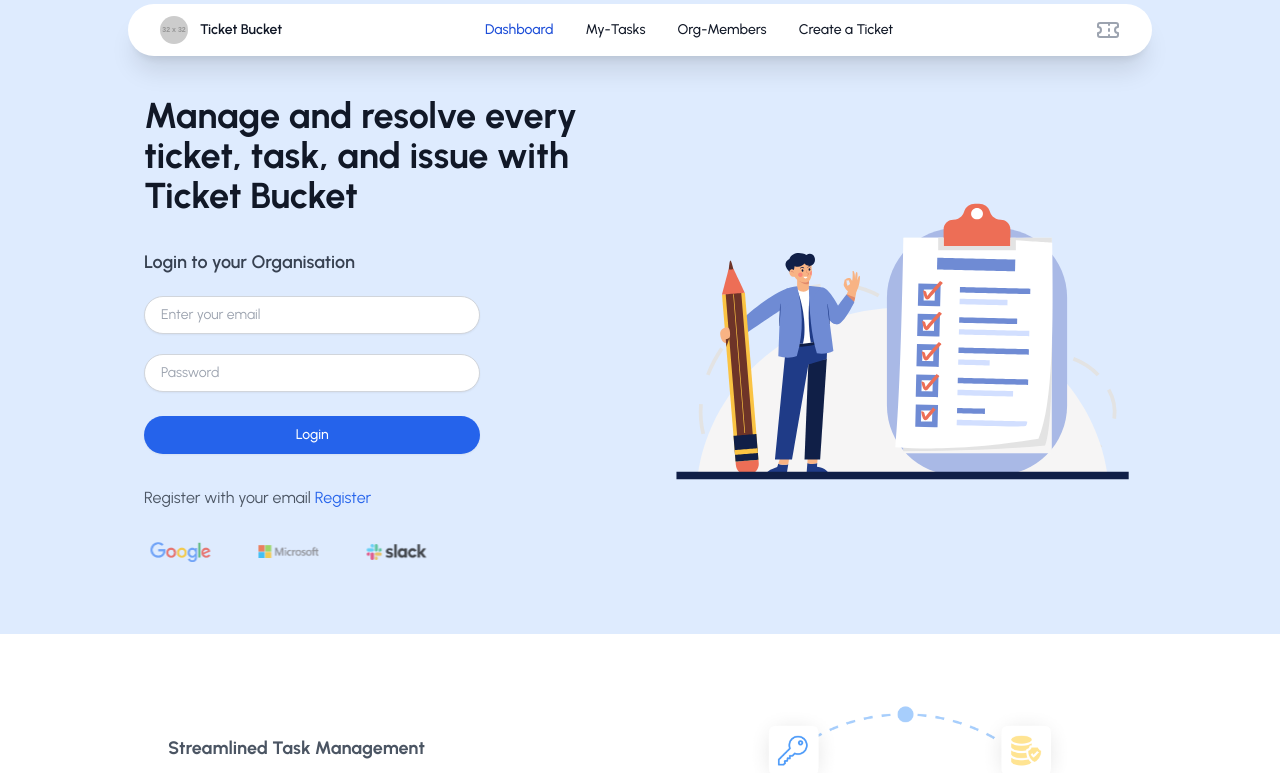
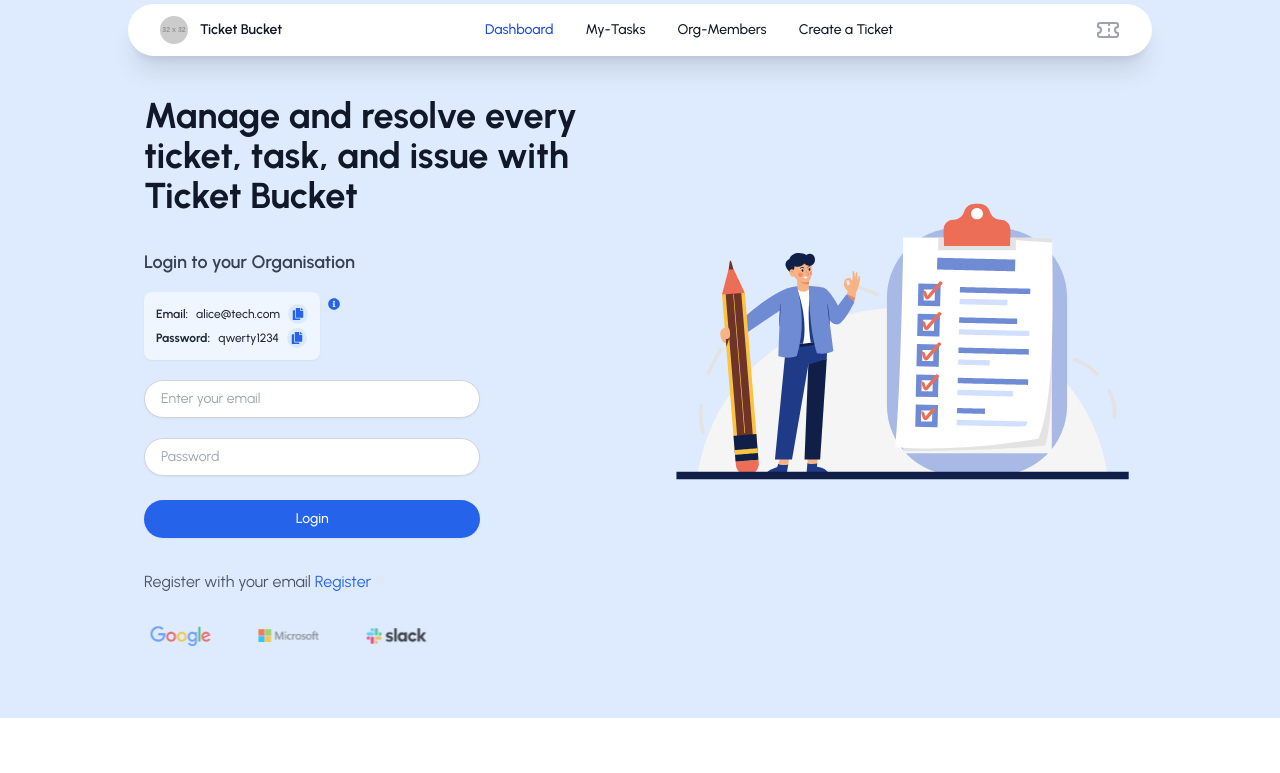
Before and after one commit to diptachoudhury/project-management, a Next.js app in the folder frontend/project-management/: page / in a window 1280 px wide. Shown: the top 773 px of the page. Built offline with nearby package versions, Linux system fonts and the light colour scheme; no server answers.

Commit message:
ADD demo credentails

```diff
--- a/frontend/project-management/src/components/Login.tsx
+++ b/frontend/project-management/src/components/Login.tsx
@@ -5,6 +5,7 @@ import toast from 'react-hot-toast';
 import { useRouter } from 'next/navigation';
 import apiAuth from '../lib/axiosAuth';
 import { z } from 'zod';
+import { FaCopy, FaInfoCircle } from 'react-icons/fa';
 
 const loginSchema = z.object({
   email: z.string().email('Please enter a valid email address'),
@@ -28,6 +29,9 @@ const LoginForm: React.FC = () => {
 
   const router = useRouter();
 
+  const demoEmail = 'alice@tech.com';
+  const demoPassword = 'qwerty1234';
+
   const validateField = (fieldName: keyof FormErrors, value: string) => {
     const result = loginSchema.shape[fieldName].safeParse(value);
 
@@ -48,9 +52,7 @@ const LoginForm: React.FC = () => {
   const handleSubmit = async (e: React.FormEvent) => {
     e.preventDefault();
 
-
     setTouched({ email: true, password: true });
-
 
     const isEmailValid = validateField('email', email);
     const isPasswordValid = validateField('password', password);
@@ -77,6 +79,16 @@ const LoginForm: React.FC = () => {
     }
   };
 
+  const handleCopy = async (text: string, type: 'Email' | 'Password') => {
+    try {
+      await navigator.clipboard.writeText(text);
+      toast.success(`${type} copied to clipboard!`);
+    } catch (err) {
+      toast.error(`Failed to copy ${type.toLowerCase()}.`);
+      console.error(`Failed to copy ${type.toLowerCase()}: `, err);
+    }
+  };
+
   return (
     <div className="flex flex-col items-center lg:items-start justify-start max-h-screen p-4 pl-0">
       <h2 className="text-lg font-semibold text-gray-700 text-center mb-4">
@@ -84,6 +96,40 @@ const LoginForm: React.FC = () => {
       </h2>
 
       <form onSubmit={handleSubmit} noValidate className="flex flex-col gap-4 w-3/4">
+
+        <div className="flex items-start ">
+          <div className=" bg-blue-50 p-3 rounded-lg shadow-sm ">
+            <p className="text-xs font-medium text-gray-800 flex items-center">
+              <span className="font-semibold mr-2">Email:</span> {demoEmail}
+              <button
+                type="button"
+                onClick={() => handleCopy(demoEmail, 'Email')}
+                className="ml-2 p-1 rounded-full bg-blue-100 hover:bg-blue-200 text-blue-600 focus:outline-none focus:ring-2 focus:ring-blue-500"
+                aria-label="Copy email"
+              >
+                <FaCopy size={12} />
+              </button>
+            </p>
+            <p className="text-xs font-medium text-gray-800 flex items-center mt-1">
+              <span className="font-bold mr-2">Password:</span> {demoPassword}
+              <button
+                type="button"
+                onClick={() => handleCopy(demoPassword, 'Password')}
+                className="ml-2 p-1 rounded-full bg-blue-100 hover:bg-blue-200 text-blue-600 focus:outline-none focus:ring-2 focus:ring-blue-500"
+                aria-label="Copy password"
+              >
+                <FaCopy size={12} />
+              </button>
+            </p>
+          </div>
+          <div className="relative group ml-2 mt-1.5">
+            <FaInfoCircle className="text-blue-600 cursor-help text-xs" />
+            <div className="absolute left-1/2 transform -translate-x-1/2 bottom-full mb-2 w-48 p-2 text-xs text-white bg-gray-700 rounded-md opacity-0 group-hover:opacity-100 transition-opacity duration-300 pointer-events-none">
+              For a quick look without registering, just copy and paste these credentials.
+            </div>
+          </div>
+        </div>
+
         <div>
           <input
             type="email"
@@ -101,7 +147,7 @@ const LoginForm: React.FC = () => {
             } rounded-3xl shadow-sm focus:border-blue-500 sm:text-sm transition duration-150`}
           />
           {errors.email && touched.email && (
-            <p className="ml-6 md:ml:0 mt-1  text-sm text-red-600">{errors.email}</p>
+            <p className="ml-6 md:ml:0 mt-1 text-sm text-red-600">{errors.email}</p>
           )}
         </div>
 
```
